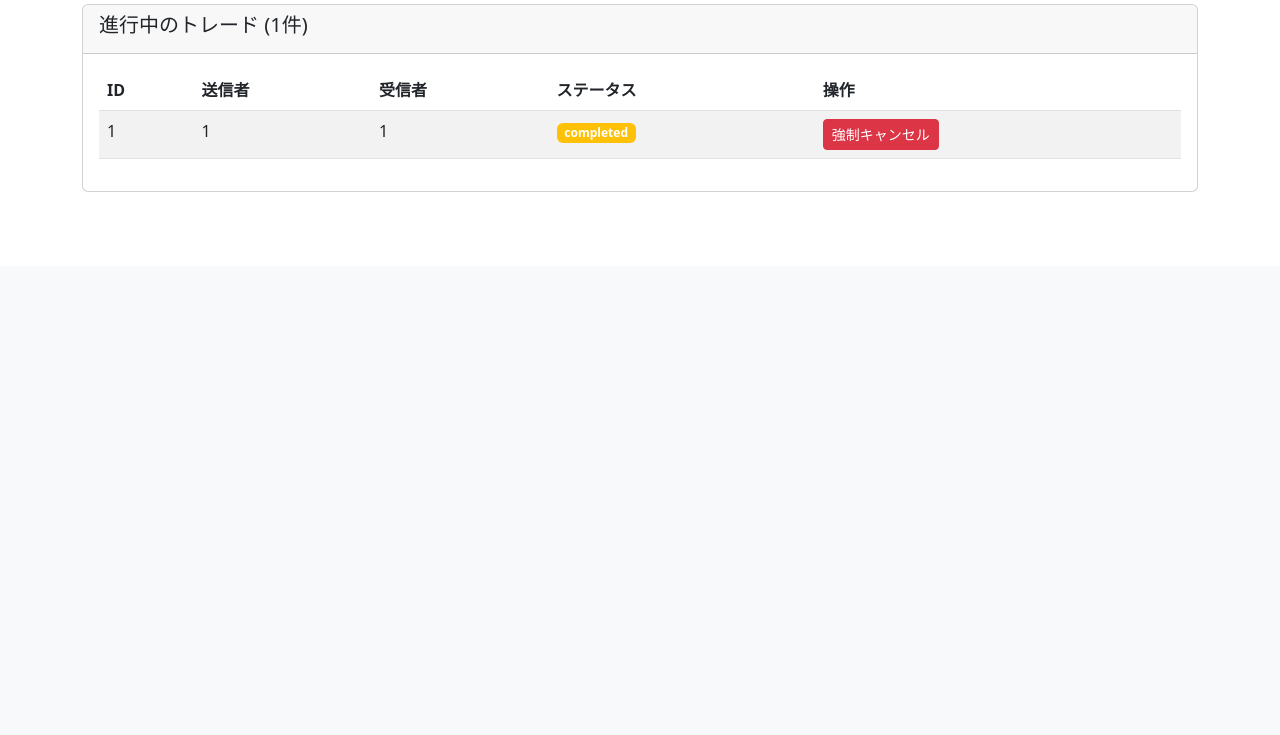
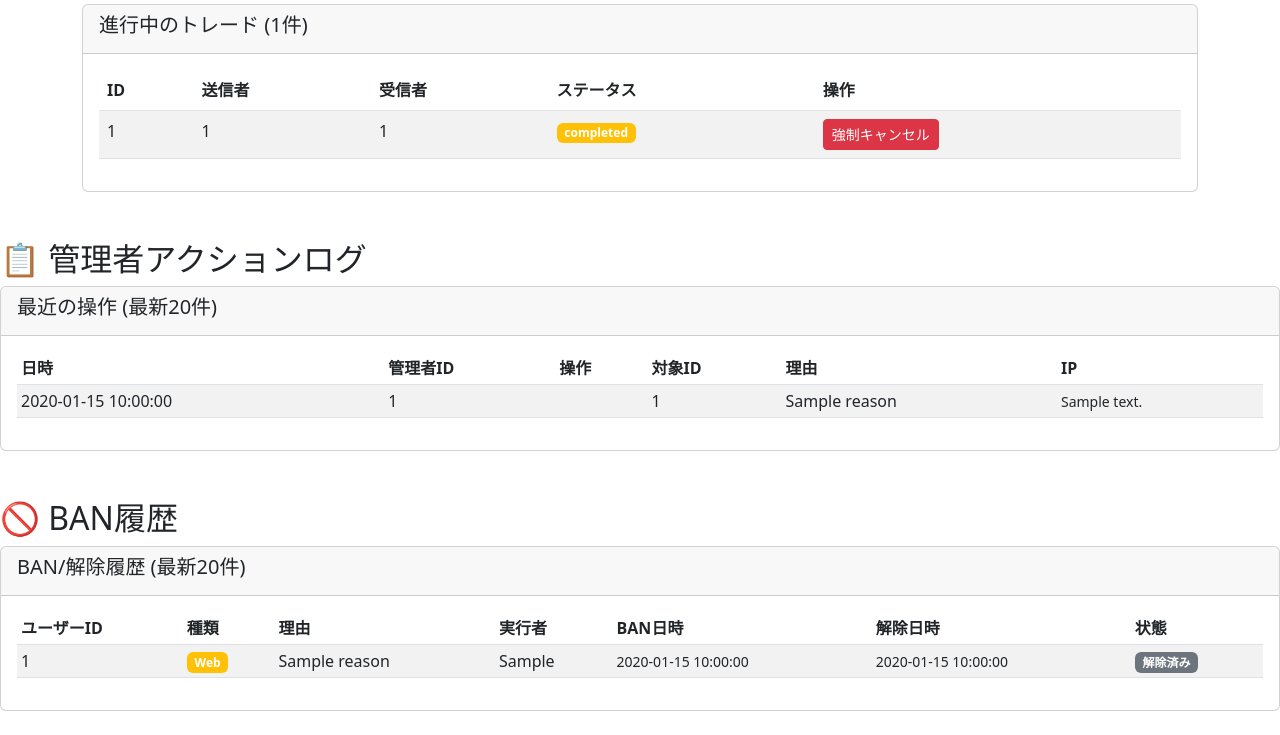
Before and after one commit to RPG-478/RPG_WEB, a FastAPI app: template templates/admin_dashboard.html in a window 1280 px wide. Shown: the part 534-1269 px from the top of the page. Before the commit the page ends 726 px from the top, so only its background shows below. Run offline with FastAPI, Linux system fonts and the light colour scheme; the template is opened without the code that fills it: most values are stand-ins (such as "Sample title", 1, 10 or a date in 2020); parts of the project's set-up code (start-up, migrations or seed data) failed here and were passed over.

Commit message:
admin_dashboard.html を更新

```diff
--- a/templates/admin_dashboard.html
+++ b/templates/admin_dashboard.html
@@ -135,6 +135,105 @@
         </div>
     </div>
 
+<!-- 管理者アクションログ -->
+<h2 class="mt-5">📋 管理者アクションログ</h2>
+
+<div class="card mb-4">
+    <div class="card-header">
+        <h5>最近の操作 (最新20件)</h5>
+    </div>
+    <div class="card-body">
+        <div class="table-responsive">
+            <table class="table table-striped table-sm">
+                <thead>
+                    <tr>
+                        <th>日時</th>
+                        <th>管理者ID</th>
+                        <th>操作</th>
+                        <th>対象ID</th>
+                        <th>理由</th>
+                        <th>IP</th>
+                    </tr>
+                </thead>
+                <tbody>
+                    {% for log in admin_logs %}
+                    <tr>
+                        <td>{{ log.created_at }}</td>
+                        <td>{{ log.admin_id }}</td>
+                        <td>
+                            {% if log.action == 'ban_bot' %}
+                            <span class="badge bg-danger">BOT BAN</span>
+                            {% elif log.action == 'unban_bot' %}
+                            <span class="badge bg-success">BOT 解除</span>
+                            {% elif log.action == 'ban_web' %}
+                            <span class="badge bg-warning">Web BAN</span>
+                            {% elif log.action == 'unban_web' %}
+                            <span class="badge bg-info">Web 解除</span>
+                            {% elif log.action == 'cancel_trade' %}
+                            <span class="badge bg-secondary">トレードキャンセル</span>
+                            {% endif %}
+                        </td>
+                        <td>{{ log.target_id }}</td>
+                        <td>{{ log.reason }}</td>
+                        <td><small>{{ log.ip_address }}</small></td>
+                    </tr>
+                    {% endfor %}
+                </tbody>
+            </table>
+        </div>
+    </div>
+</div>
+
+<!-- BAN履歴 -->
+<h2 class="mt-5">🚫 BAN履歴</h2>
+
+<div class="card mb-4">
+    <div class="card-header">
+        <h5>BAN/解除履歴 (最新20件)</h5>
+    </div>
+    <div class="card-body">
+        <div class="table-responsive">
+            <table class="table table-striped table-sm">
+                <thead>
+                    <tr>
+                        <th>ユーザーID</th>
+                        <th>種類</th>
+                        <th>理由</th>
+                        <th>実行者</th>
+                        <th>BAN日時</th>
+                        <th>解除日時</th>
+                        <th>状態</th>
+                    </tr>
+                </thead>
+                <tbody>
+                    {% for ban in ban_history %}
+                    <tr>
+                        <td>{{ ban.user_id }}</td>
+                        <td>
+                            {% if ban.ban_type == 'bot' %}
+                            <span class="badge bg-danger">BOT</span>
+                            {% else %}
+                            <span class="badge bg-warning">Web</span>
+                            {% endif %}
+                        </td>
+                        <td>{{ ban.reason }}</td>
+                        <td>{{ ban.banned_by }}</td>
+                        <td><small>{{ ban.banned_at }}</small></td>
+                        <td><small>{{ ban.unbanned_at or '-' }}</small></td>
+                        <td>
+                            {% if ban.is_active %}
+                            <span class="badge bg-danger">有効</span>
+                            {% else %}
+                            <span class="badge bg-secondary">解除済み</span>
+                            {% endif %}
+                        </td>
+                    </tr>
+                    {% endfor %}
+                </tbody>
+            </table>
+        </div>
+    </div>
+</div>
     <script>
         // ID検索機能
         document.getElementById('searchForm').addEventListener('submit', async (e) => {
```
